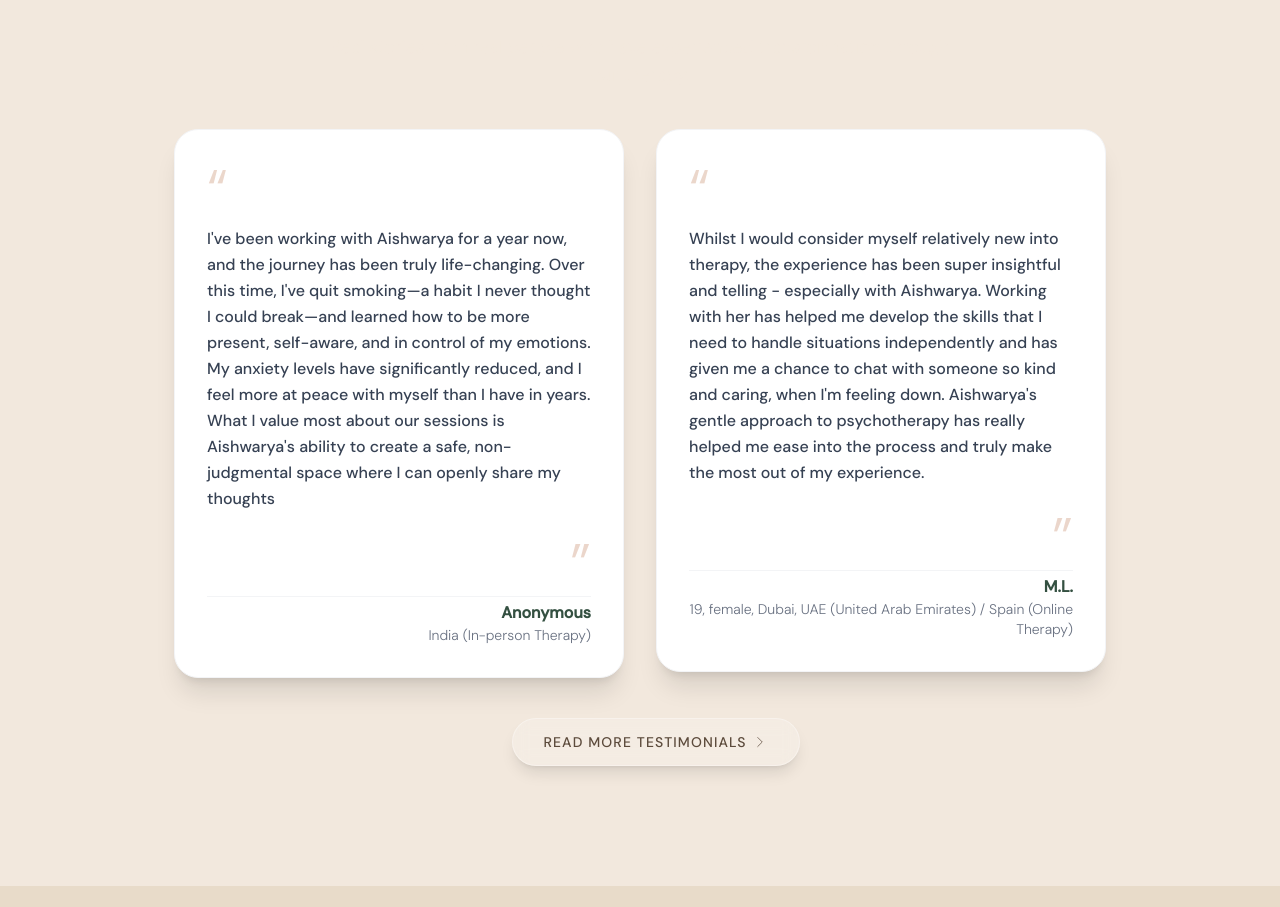
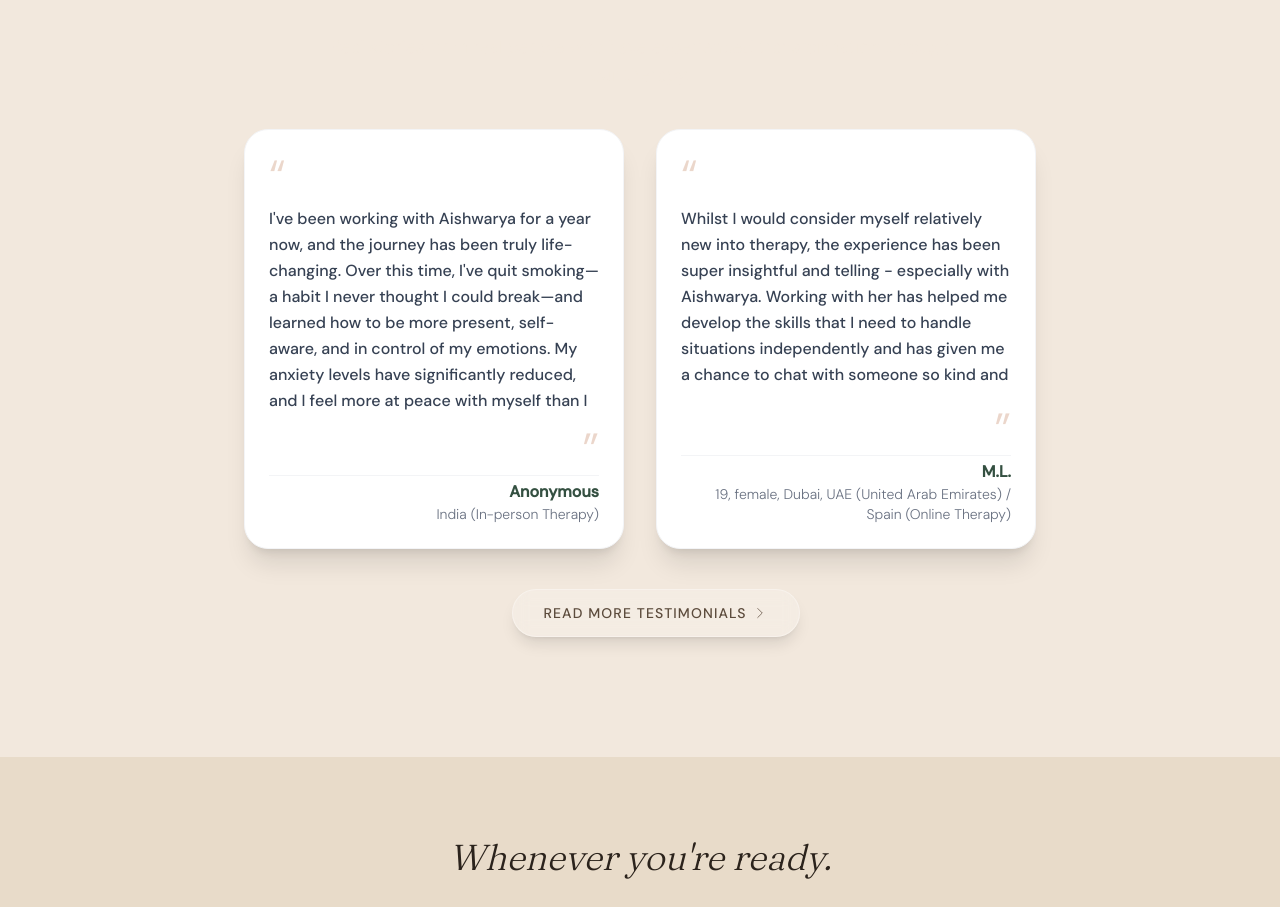
Before and after one commit to Shree0310/MindCraftWellness, a Next.js app: page /About in a window 1280 px wide. Shown: the part 5066-5973 px from the top of the page. Built offline with nearby package versions, Linux system fonts and the light colour scheme.

Commit message:
Other misc changes

```diff
--- a/src/app/Components/FAQ/FAQs.tsx
+++ b/src/app/Components/FAQ/FAQs.tsx
@@ -42,7 +42,7 @@ const FAQs = () => {
     {
         category: "Getting Started with Therapy",
         question: "What should I look for in a therapist?",
-        answer: "When choosing a therapist, you might consider:\nQualifications - Look for a Master's degree or higher in Psychology, Counselling, or Clinical Psychology from a recognised institution in India or abroad.\nCertifications - Additional training in trauma, different therapies, or body-based work can be valuable.\nExperience - Ask about their years of practice and the kinds of concerns they typically work with.\nSupervision - This means the therapist consults regularly with a senior professional to ensure ethical, reflective, and high-quality practice, where no identifying information of the client is shared.\nPersonal therapy - Therapists who have been or are in therapy themselves tend to work with greater empathy and self-awareness."
+        answer: "When choosing a therapist, you might consider:\n\n• Qualifications - Look for a Master's degree or higher in Psychology, Counselling, or Clinical Psychology from a recognised institution in India or abroad.\n• Certifications - Additional training in trauma, different therapies, or body-based work can be valuable.\n• Experience - Ask about their years of practice and the kinds of concerns they typically work with.\n• Supervision - This means the therapist consults regularly with a senior professional to ensure ethical, reflective, and high-quality practice, where no identifying information of the client is shared.\n• Personal therapy - Therapists who have been or are in therapy themselves tend to work with greater empathy and self-awareness."
     },
     {
         category: "Getting Started with Therapy",
--- a/src/app/Components/Testimonials/TestimonialGroup.tsx
+++ b/src/app/Components/Testimonials/TestimonialGroup.tsx
@@ -11,23 +11,23 @@ const TestimonialGroup = ({category,id,text,author, role}: TestimonialGroupProps
     return <div className="div">
         <div key={id} className="relative group w-full md:w-auto">
             {/* Enhanced Conversation bubble */}
-            <div className="bg-white rounded-3xl p-6 md:p-8 max-w-[450px] md:w-[450px] md:min-h-[500px] shadow-xl hover:shadow-2xl w-full mx-auto md:mx-0 relative transition-all duration-300 transform hover:scale-105 border border-gray-100 flex flex-col overflow-hidden">
+            <div className="bg-white rounded-3xl p-5 md:p-6 max-w-[380px] md:w-[380px] md:min-h-[420px] md:max-h-[420px] shadow-xl hover:shadow-2xl w-full mx-auto md:mx-0 relative transition-all duration-300 transform hover:scale-105 border border-gray-100 flex flex-col overflow-hidden">
                 {/* Speech bubble tail */}
                 <div className="absolute -bottom-3 left-6 md:left-8 w-0 h-0 border-l-[12px] md:border-l-[15px] border-r-[12px] md:border-r-[15px] border-t-[12px] md:border-t-[15px] border-l-transparent border-r-transparent border-t-white"></div>
 
                 {/* Enhanced Quote mark */}
-                <div className="text-4xl md:text-6xl text-[#E7CDBF] mb-1 md:mb-1 opacity-80 flex-shrink-0">&ldquo;</div>
+                <div className="text-3xl md:text-5xl text-[#E7CDBF] mb-1 opacity-80 flex-shrink-0">&ldquo;</div>
 
                 {/* Enhanced Testimonial text */}
-                <div className="flex-1 mb-4 md:mb-6">
+                <div className="flex-1 mb-3 md:mb-4 overflow-y-auto">
                     <p className="text-gray-700 text-sm md:text-base leading-relaxed font-medium">
                         {text}
                     </p>
                 </div>
-                <div className="text-4xl md:text-6xl text-[#E7CDBF] opacity-80 text-right flex-shrink-0">&rdquo;</div>
+                <div className="text-3xl md:text-5xl text-[#E7CDBF] opacity-80 text-right flex-shrink-0">&rdquo;</div>
 
                 {/* Enhanced Author info */}
-                <div className="text-right border-t border-gray-100 pt-1 md:pt-1 flex-shrink-0">
+                <div className="text-right border-t border-gray-100 pt-1 flex-shrink-0">
                     <p className="font-bold text-[#345041] text-sm md:text-base">{author}</p>
                     <div className="text-gray-500 text-xs md:text-sm"><p>{role}</p></div>
                 </div>
--- a/src/app/Components/WhatWeWorkWith.tsx
+++ b/src/app/Components/WhatWeWorkWith.tsx
@@ -91,7 +91,7 @@ Trauma often lives in the body and shows up quietly, long after the experience
         {
             number: "05",
             title: "PERSONAL GROWTH",
-            heading: "Self-Worth & Confidence",
+            heading: "Self-Worth & Confidence Challenges",
             tag: "SELF-WORTH & CONFIDENCE",
             quotes: [
                 "No matter what I achieve, it never feels enough.",
@@ -209,7 +209,7 @@ At some point, they made sense. What once kept you safe can start to feel limiti
                                                         ) : (
                                                             <>
                                                                 Self-Worth &<br />
-                                                                <span style={{ color: '#B6724F' }}>Confidence</span>
+                                                                <span style={{ color: '#B6724F' }}>Confidence Challenges</span>
                                                             </>
                                                         )}
                                                     </h2>
```
